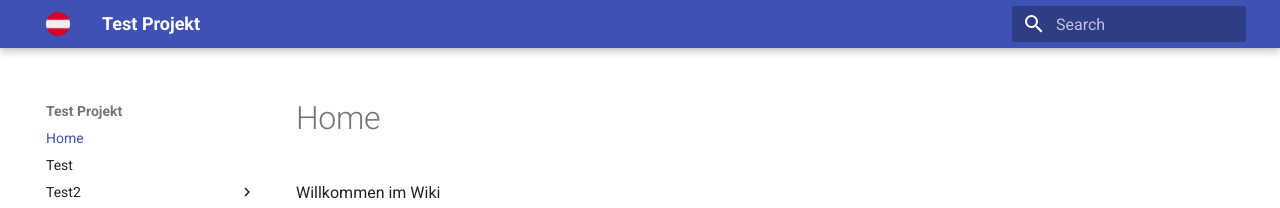
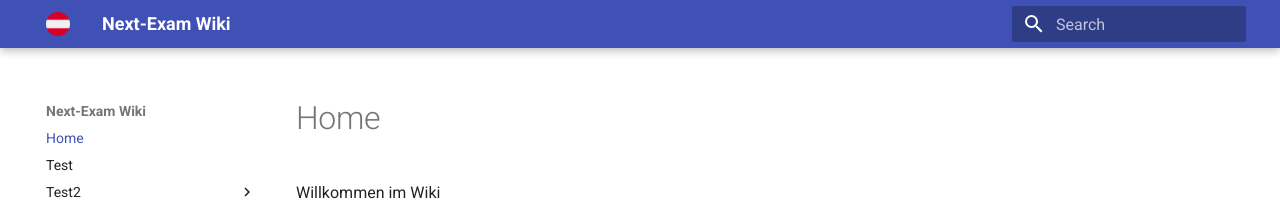
Before and after one commit to shlareut/lpr-wiki, an MkDocs documentation site: the page built from docs/index.md, in a window 1280 px wide. Shown: the top 208 px of the page. Built offline with MkDocs 1.6.1 and Material for MkDocs 9.7.7, drawn with Linux system fonts in a browser that asks for light colours.

Commit message:
Update mkdocs.yml

```diff
--- a/mkdocs.yml
+++ b/mkdocs.yml
@@ -1,7 +1,9 @@
-site_name: Test Projekt
+site_name: Next-Exam Wiki
 theme:
   name: material
   locale: de
   logo: images/bmbwf.png
+plugins:
+  - search
 extra:
   generator: false
```
